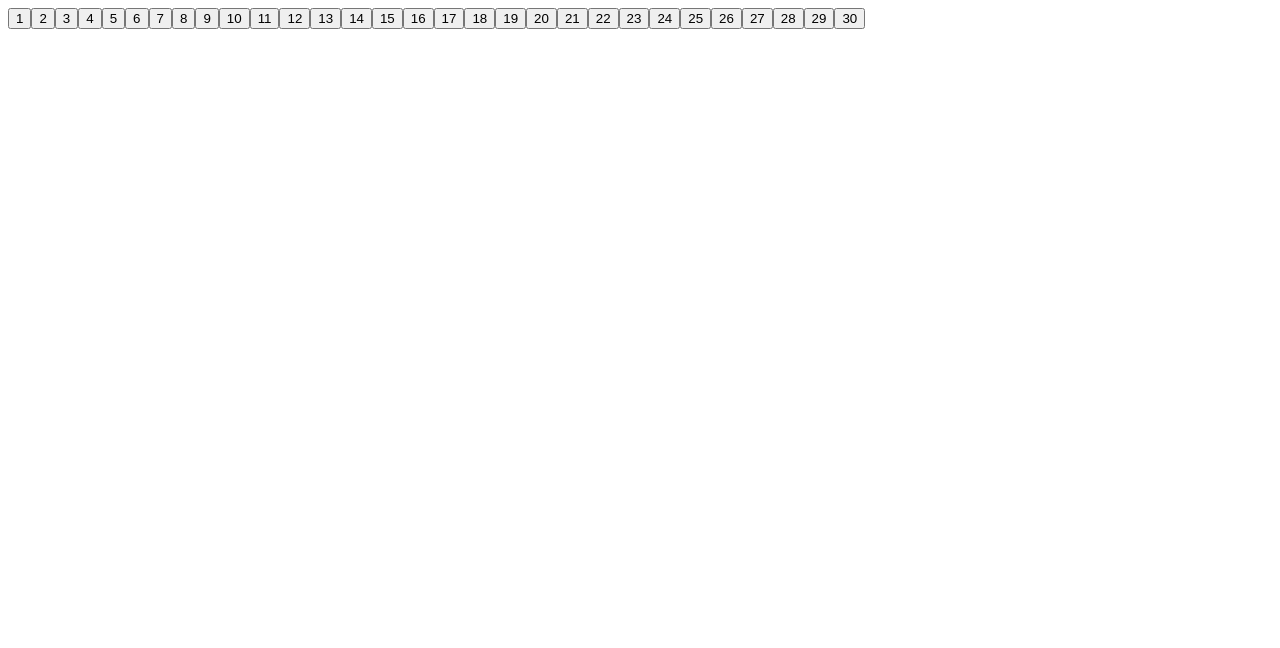
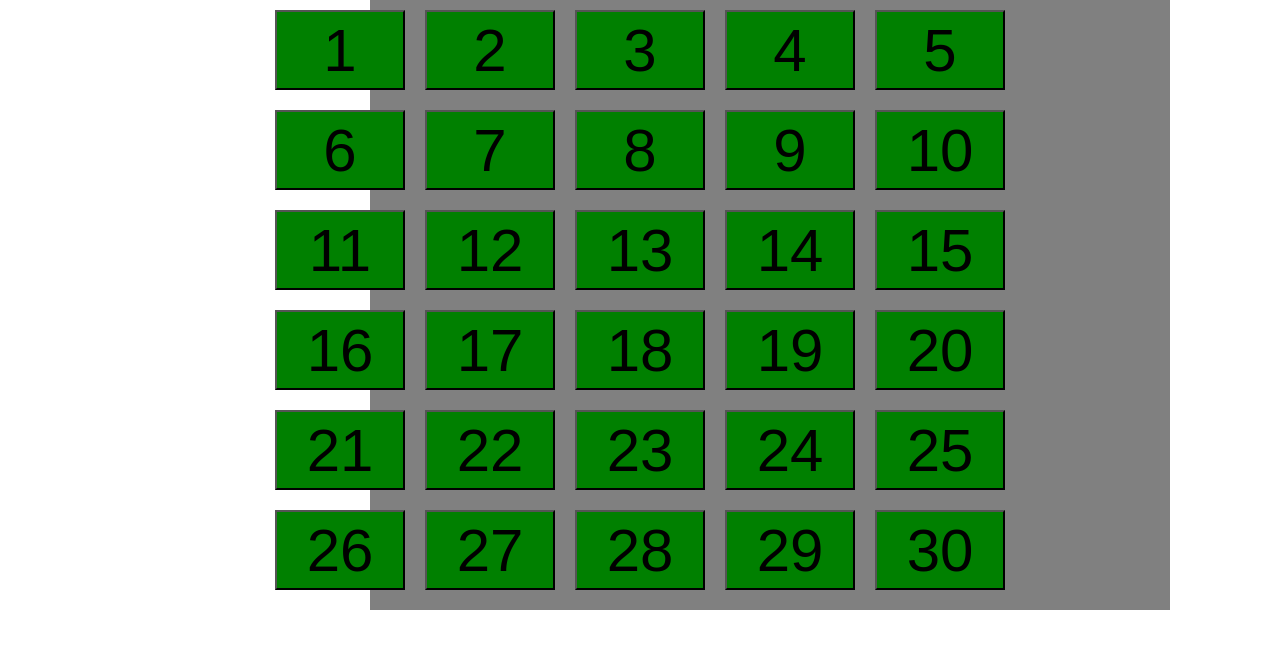
Before and after one commit to Kaylee-dev/lab1_meerButtons, a plain HTML site: page buttons2B.html in a window 1280 px wide. Drawn offline with Linux system fonts and the light colour scheme.

Commit message:
bezig met opdracht B

```diff
--- a/buttons2.js
+++ b/buttons2.js
@@ -2,7 +2,6 @@ document.body.style.backgroundColor = "grey";
 var style = document.createElement('style')
 style.innerHTML = "div {width: 400px; height: 100px; background-color: white; position: absolute;";
 document.body.appendChild(style);
-
 
 var button1 = document.createElement("button");// createElement maakt hier een button aan.
 button1.innerHTML = "Button 1";
@@ -14,7 +13,6 @@ button1.onclick = function(){
 	document.body.style.backgroundColor = "green";
 }
 
-
 var button2 = document.createElement("button");
 button2.innerHTML = "Button 2";
 document.body.appendChild(button2);
@@ -24,7 +22,6 @@ button2.onclick = function(){
 	document.body.style.backgroundColor = "red";
 }
 
-
 var button3 = document.createElement("button");
 button3.innerHTML = "Button 3";
 document.body.appendChild(button3);
--- /dev/null
+++ b/buttons2B.css
@@ -0,0 +1,20 @@
+*{
+	margin: 0;
+	text-align: center;
+}
+#container{
+	background-color: grey;
+	margin-left: 370px;
+	width: 800px;
+	height: 610px;
+	position: absolute;
+}
+
+button{
+	font-size: 60px;
+	margin: 10px;
+	width: 130px;
+	height: 80px;
+	position: relative;
+
+}
--- a/buttons2B.html
+++ b/buttons2B.html
@@ -2,6 +2,7 @@
 <html>
 	<head>
 		<title>Buttons B</title>
+		<link rel="stylesheet" type="text/css" href="buttons2B.css">
 	</head>
 	<body>
 		<div id="container"></div>
--- a/buttons2B.js
+++ b/buttons2B.js
@@ -1,9 +1,16 @@
 var container = document.getElementById("container");
 
 for(i = 1; i <= 30; i++){
-	var buttons = document.createElement("button");
-	document.body.appendChild(buttons);
+	var button = document.createElement("button");
+	document.body.appendChild(button);
 	var text = document.createTextNode(i);
-	buttons.appendChild(text);
-	console.log(buttons);
+	button.appendChild(text);
+	button.style.backgroundColor = "green";
+	if (i == 5 || i == 10 || i == 15 || i == 20 || i == 25) {
+		document.body.appendChild(document.createElement("br"));
+	}
+	button.onclick = function(){
+	this.style.backgroundColor = "red";
 }
+	console.log(button);
+}
```
